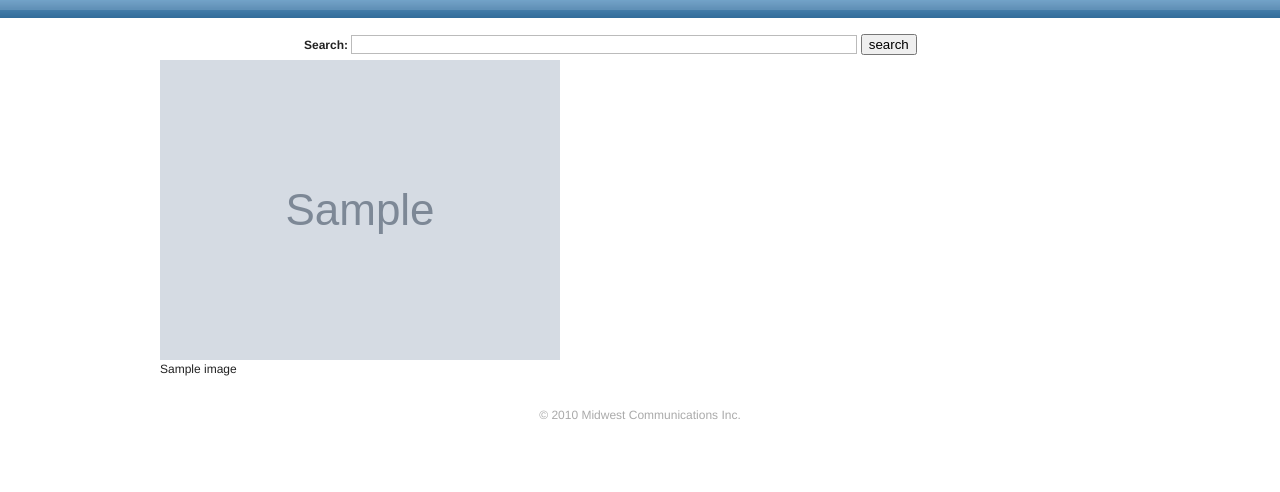
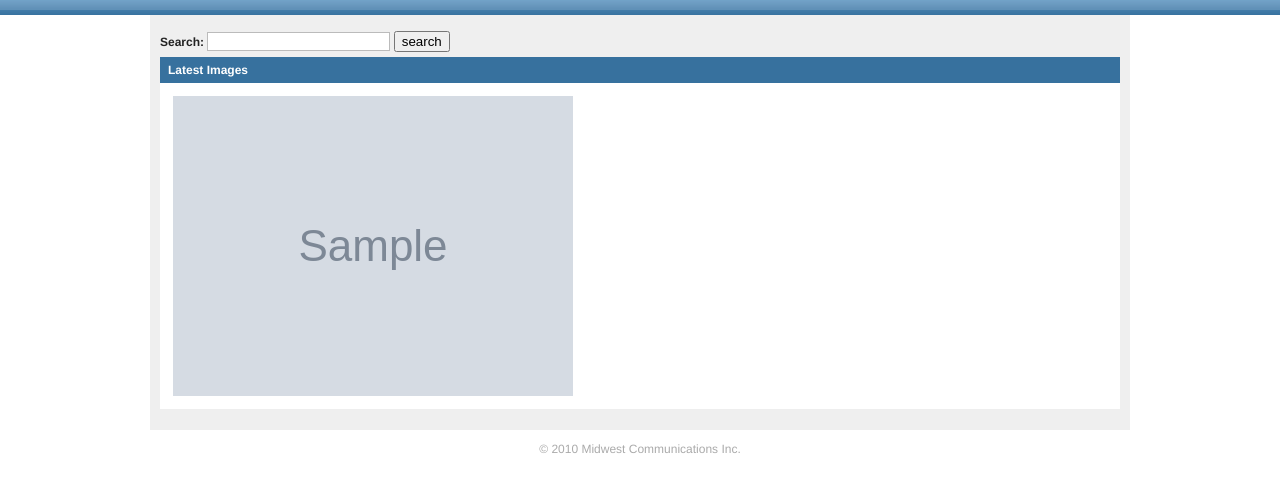
Before and after one commit to gsiegman/django-shoebox, a Django app: template example_project/templates/default/shoebox/shoebox_image_gallery.html in a window 1280 px wide. Shown: the part 84-576 px from the top of the page. Run offline with Django 3.2, Linux system fonts and the light colour scheme; the template is opened without the code that fills it: most values are stand-ins (such as "Sample title", 1, 10 or a date in 2020); grey boxes marked "Sample" are stand-in pictures; parts of the project's set-up code (start-up, migrations or seed data) failed here and were passed over.

Commit message:
Added shoebox style and connected it to templates. Added item styles to base style.

```diff
--- /dev/null
+++ b/example_project/media/apps/shoebox/style.css
@@ -0,0 +1 @@
+.latest-images img { padding: 3px; }
--- a/example_project/media/css/style.css
+++ b/example_project/media/css/style.css
@@ -1,16 +1,75 @@
-.header { display: block; background: url("../img/header-background.gif") #CCCCCC; width: 100%; }
+.page-wrapper { clear: both; width: 100%; }
 
-    .header a.logo { display: inline-block; padding: 5px 10px; }
+.header {
+	display: block;
+	background: url("../img/header-background.gif") #CCCCCC;
+	width: 100%;
+	clear: both; }
 
-.nav { background: url("../img/nav-background.gif") #3973A0; width: 100%; margin: 0; }
+	.header a.logo {
+		display: inline-block;
+		padding: 5px 10px; }
 
-	.nav li { list-style-type:none; float: left; }
+.nav-filler {
+	background: url("../img/nav-background.gif") #3973A0;
+	width: 100%;
+	height: 15px;
+	clear: both;
+	margin: 0; }
 
-		.nav li a { padding: 3px 5px; display: block; }
+.body {
+	clear: both;
+	width: 960px;
+	margin: 0 auto;
+	padding: 10px;
+	background-color: #efefef; }
 
-.body { clear: both; width: 960px; margin: 0 auto; padding: 10px; }
+.footer {
+	clear: both;
+	width: 960px;
+	margin: 10px auto;
+	text-align: center;
+	color: #aaa; }
 
-.footer { clear: both; width: 960px; margin: 0 auto; text-align: center; color: #aaa; }
+h1.title {
+	font-weight: bold;
+	font-size: 2.5em; }
+
+/* Styling for page items */
+
+.main-item, .secondary-item {
+	width: 100;
+	-moz-border-radius: 0 0 5px 5px;
+	border-bottom: 1px solid #eee;
+	background-color: #fff;
+	margin-bottom: 10px; }
+
+.main-item > h2 > a, .secondary-item > h2 > a { color: #fff; text-decoration: none; }
+
+	.main-item > h2 > a:hover, .secondary-item > h2 > a:hover { text-decoration: underline; }
+
+.main-item > .inner, .secondary-item > .inner { padding: 0 10px 10px 10px; }
+
+.main-item > ul, secondary-item > ul {
+	margin: 0;
+	list-style-type: none; }
+
+.main-item > h2, .secondary-item > h2 {
+	font-weight: bold;
+	font-size: 1em;
+	padding: 4px 8px;
+	-moz-border-radius: 5px 5px 0 0;
+	margin-bottom: 10px; }
+
+/* Item colors can be dragged out to individual themes if needed. */
+.main-item > h2 {
+	background-color: #37719E;
+	color: #fff; }
+
+.secondary-item > h2 {
+	background-color: #333;
+	color: #fff; }
+
 
 /* --Uploadify -- */
 .uploadifyQueueItem {
--- a/example_project/templates/default/base.html
+++ b/example_project/templates/default/base.html
@@ -14,9 +14,7 @@
 		<div class="header">
 			<a class="logo" href="/"><img src="{{ MEDIA_URL }}img/logo.png" alt="Midwest Communications, Inc." /></a>
 		</div>
-		<ul class="nav clearfix">
-		     <li>&nbsp;</li>
-		</ul>
+		<div class="nav-filler"></div>
 		<div class="body">
 			{% block content %}
 			{% endblock %}
--- /dev/null
+++ b/example_project/templates/default/shoebox/base.html
@@ -0,0 +1,12 @@
+{% extends "base.html" %}
+
+{% block head_extra %}
+
+	{{ block.super }}
+	<link rel="stylesheet" href="{{ MEDIA_URL }}apps/shoebox/style.css" type="text/css" media="screen" />
+
+{% endblock %}
+
+{% block content %}
+test
+{% endblock %}
--- a/example_project/templates/default/shoebox/image_search_results.html
+++ b/example_project/templates/default/shoebox/image_search_results.html
@@ -1,4 +1,4 @@
-{% extends "base.html" %}
+{% extends "shoebox/base.html" %}
 
 {% block content %}
 
--- a/example_project/templates/default/shoebox/shoebox_image_gallery.html
+++ b/example_project/templates/default/shoebox/shoebox_image_gallery.html
@@ -1,24 +1,10 @@
-{% extends "base.html" %}
+{% extends "shoebox/base.html" %}
 
 {% block title %}{{ block.super }}Shoebox{% endblock %}
 
 {% block head_extra %}
+
 	{{ block.super }}
-	<style type="text/css">
-		div {
-			padding: 10px;
-		}
-
-		.center {
-			margin: auto;
-			width: 70%;
-		}
-
-		#search-box {
-			width: 500px;
-		}
-	</style>
-
 	<script type="text/javascript">
 		function search(search) {
 			$.ajax({
@@ -39,10 +25,14 @@
 	<input type="submit" value="search" />
 </div>
 
-<div id="images">
-{% for image in images %}
-	<a href="{% url shoebox_manage_item 'image' image.id %}"><img src="{{ image.get_thumbnail_url }}" /></a>
-	<p>{{ image.title }}</p>
-{% endfor %}
+<div class="main-item latest-images">
+    <h2>Latest Images</h2>
+    <div class="inner">
+    {% for image in images %}
+        <a href="{% url shoebox_manage_item 'image' image.id %}">
+            <img src="{{ image.get_square_thumbnail_url }}" alt="{{ image.title }}" title="{{ image.title }}" />
+        </a>
+    {% endfor %}
+    </div>
 </div>
 {% endblock %}
```
Also changed, not shown: example_project/templates/default/shoebox/shoebox_index.html (+22 -18 lines), example_project/templates/default/shoebox/shoebox_manage_item.html (+8 -3 lines), example_project/templates/default/shoebox/shoebox_new_upload_holding.html (+28 -7 lines). Lines whose indentation alone changed are shown as unchanged.
